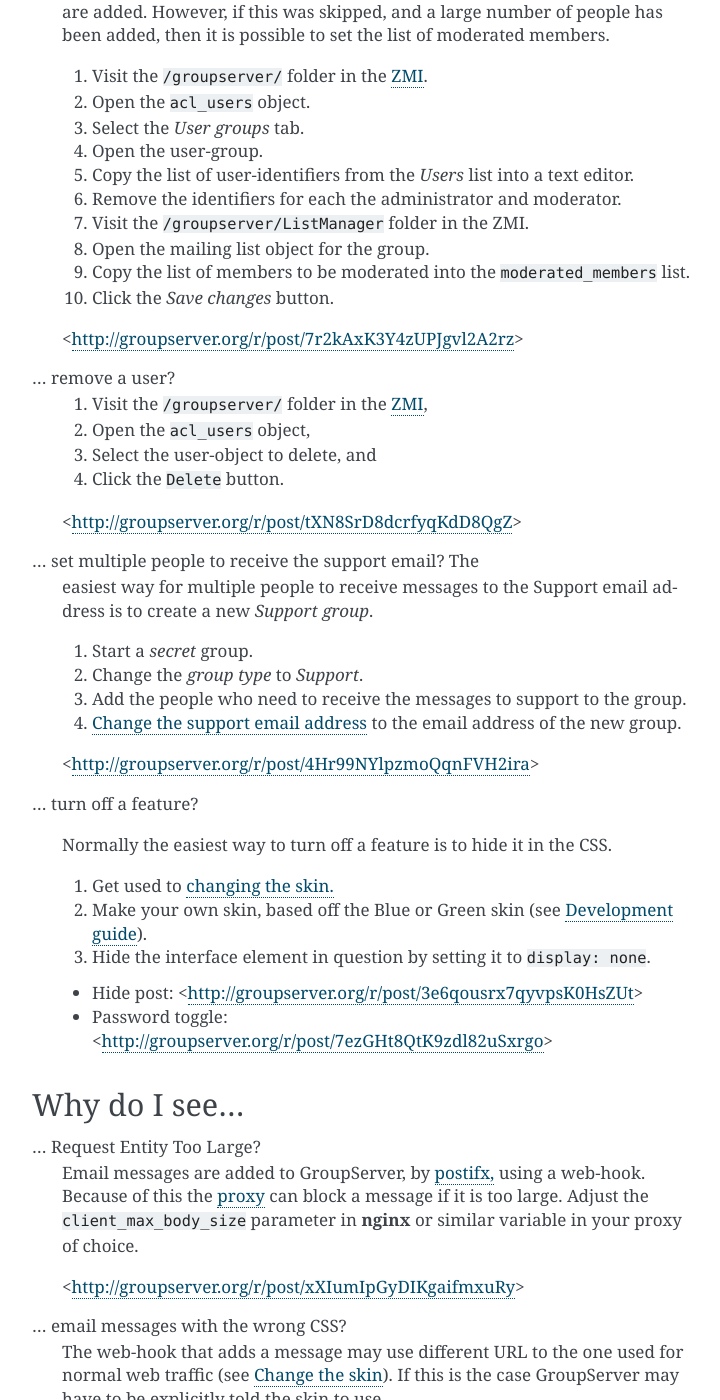
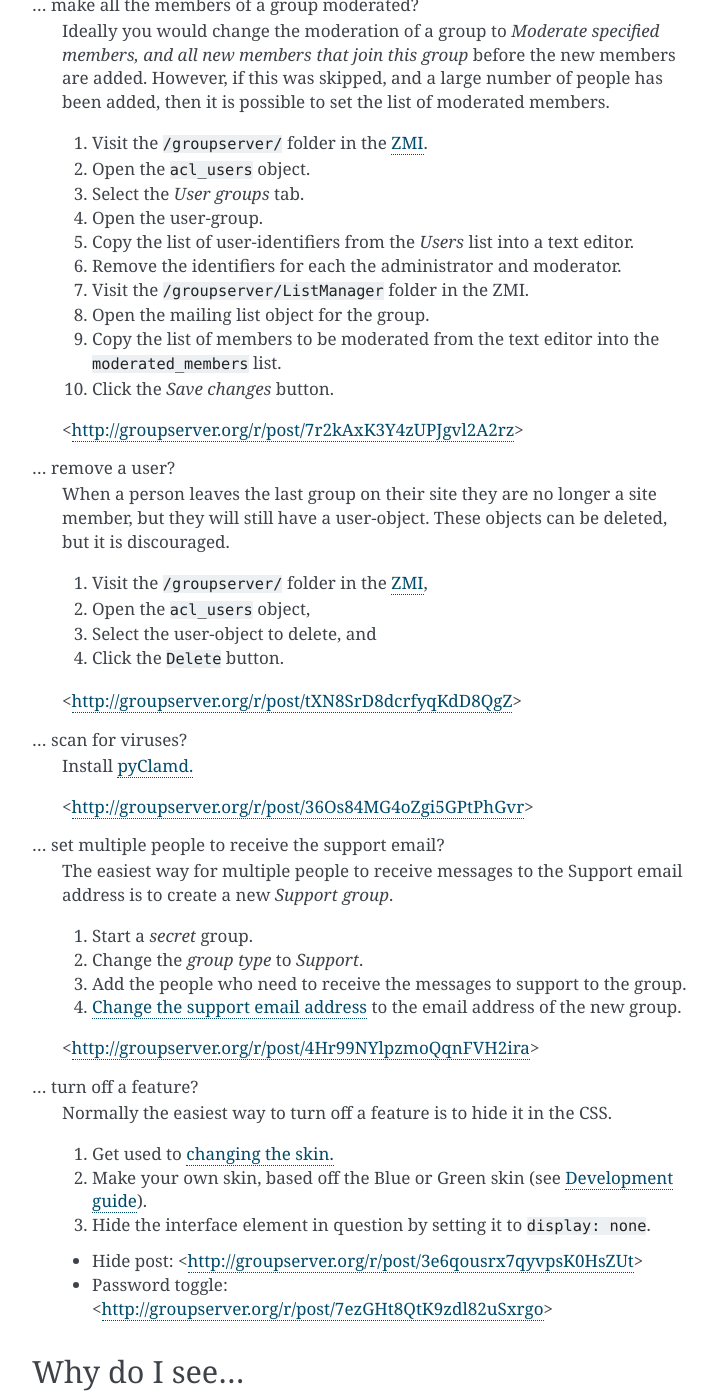
Before and after one commit to groupserver/buildout, a Sphinx documentation site: the page built from docs/faq.rst, in a window 1280 px wide and 1400 px high, scrolled down 1187 px. Shown: the whole window, without its empty margins (388-1108 px from the left). Built offline with Sphinx 7.4.7, drawn with Linux system fonts in a browser that asks for light colours; some of the changed text lies outside the part shown.

Commit message:
FAQ update

```diff
--- a/docs/faq.rst
+++ b/docs/faq.rst
@@ -18,6 +18,9 @@
    pair: Configuration; Host name
 
 ... change the host name?
+  The host-name is normally set during
+  :doc:`installation. <groupserver-install>` However, it can be
+  changed afterwards.
 
   #. Visit the :file:`/groupserver/` folder in the
      :ref:`ZMI <ZMI Login>`.
@@ -52,6 +55,7 @@
   <http://groupserver.org/r/post/2rO2bKiq6X4UjZ9MmYkZ8S>
 
 ... create a page?
+  Some pages in GroupServer (such as ``/about``) are editable.
 
   #. Visit the folder that should contain the page in the
      :ref:`ZMI <ZMI Login>`.
@@ -87,8 +91,8 @@
   #. Visit the :file:`/groupserver/ListManager` folder in the
      ZMI.
   #. Open the mailing list object for the group.
-  #. Copy the list of members to be moderated into the
-     ``moderated_members`` list.
+  #. Copy the list of members to be moderated from the text
+     editor into the ``moderated_members`` list.
   #. Click the *Save changes* button.
 
   <http://groupserver.org/r/post/7r2kAxK3Y4zUPJgvl2A2rz>
@@ -98,6 +102,11 @@
    pair: Profile; Delete
 
 ... remove a user?
+  When a person leaves the last group on their site they are no
+  longer a site member, but they will still have a
+  user-object. These objects can be deleted, but it is
+  discouraged.
+
   #. Visit the :file:`/groupserver/` folder in the
      :ref:`ZMI <ZMI Login>`,
   #. Open the ``acl_users`` object,
@@ -109,16 +118,16 @@
 .. index::
    pair: Email; Virus scan
 
-.. scan for viruses?
-  Install `pyClamd <http://xael.org/pages/pyclamd-en.html>`_
+... scan for viruses?
+  Install `pyClamd. <http://xael.org/pages/pyclamd-en.html>`_
 
   <http://groupserver.org/r/post/36Os84MG4oZgi5GPtPhGvr>
 
 .. index:: Support
    pair: Group; Support
 
-... set multiple people to receive the support email?  The
-  easiest way for multiple people to receive messages to the
+... set multiple people to receive the support email?
+  The easiest way for multiple people to receive messages to the
   Support email address is to create a new *Support group*.
 
   #. Start a *secret* group.
@@ -135,7 +144,6 @@
    pair: Profile; Password
 
 ... turn off a feature?
-
   Normally the easiest way to turn off a feature is to hide it in
   the CSS.
 
```
